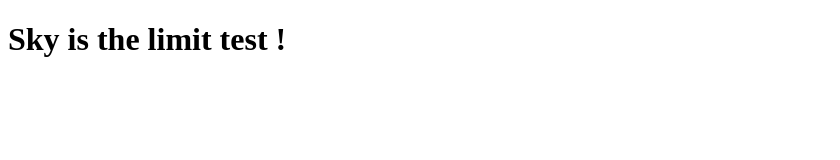
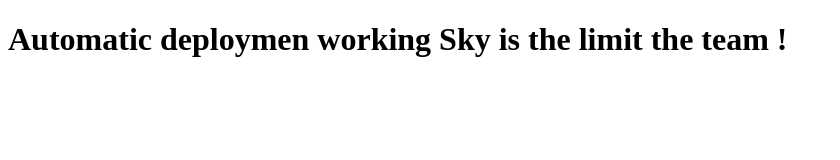
Before and after one commit to ProjectKarol/digital-ocean-kubernetes-deploy, a plain HTML site: page index.html in a window 1280 px wide. Shown: the whole page, without its empty margins (0-840 px from the left). Drawn offline with Linux system fonts and the light colour scheme.

Commit message:
Revert "Test update"

```diff
--- a/index.html
+++ b/index.html
@@ -2,6 +2,6 @@
 <title>DigitalOcean</title>
 
 <body>
-    <h1> Sky is the limit test !</h1>
+    <h1> Automatic deploymen working Sky is the limit the team !</h1>
 
 </body>
```
